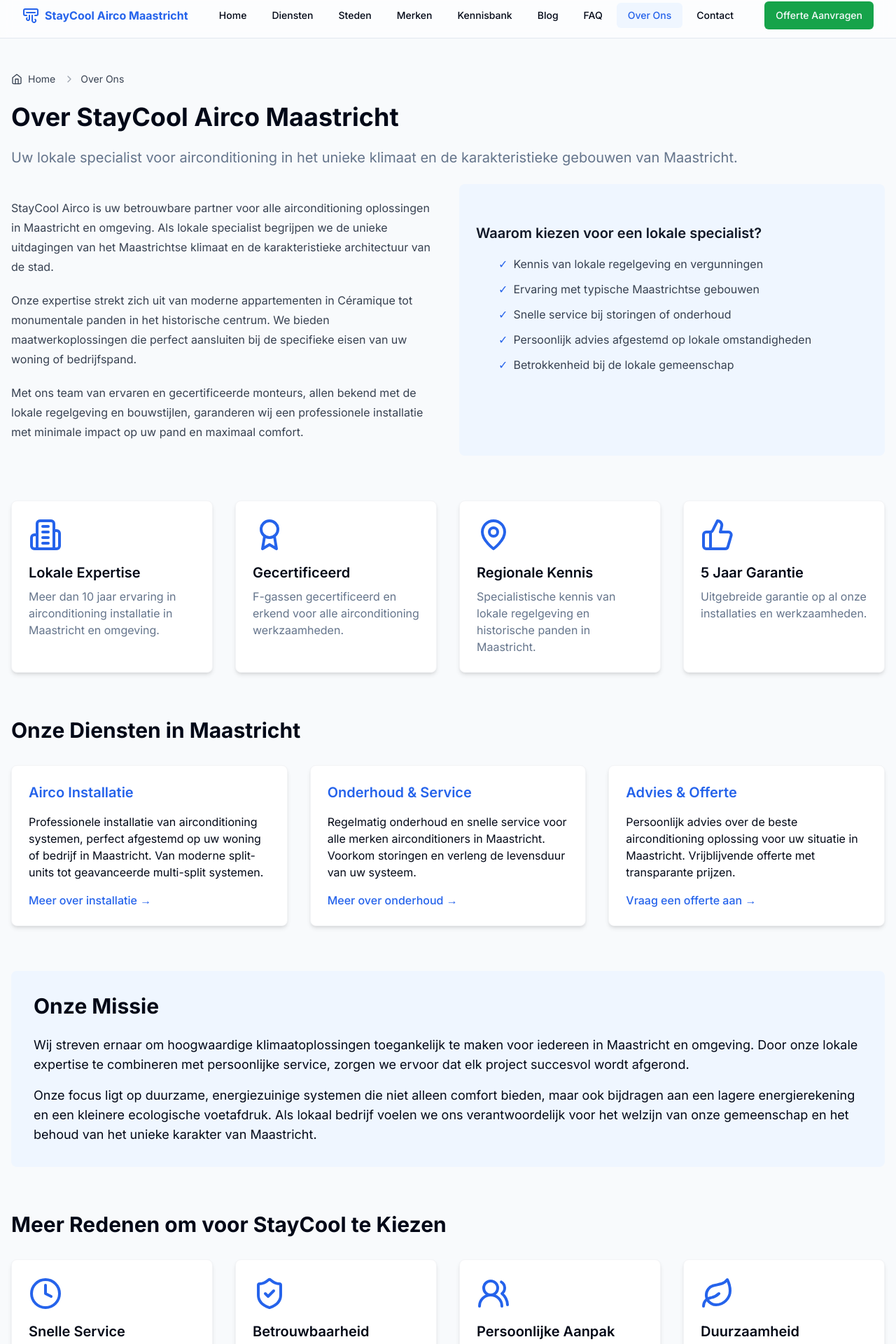
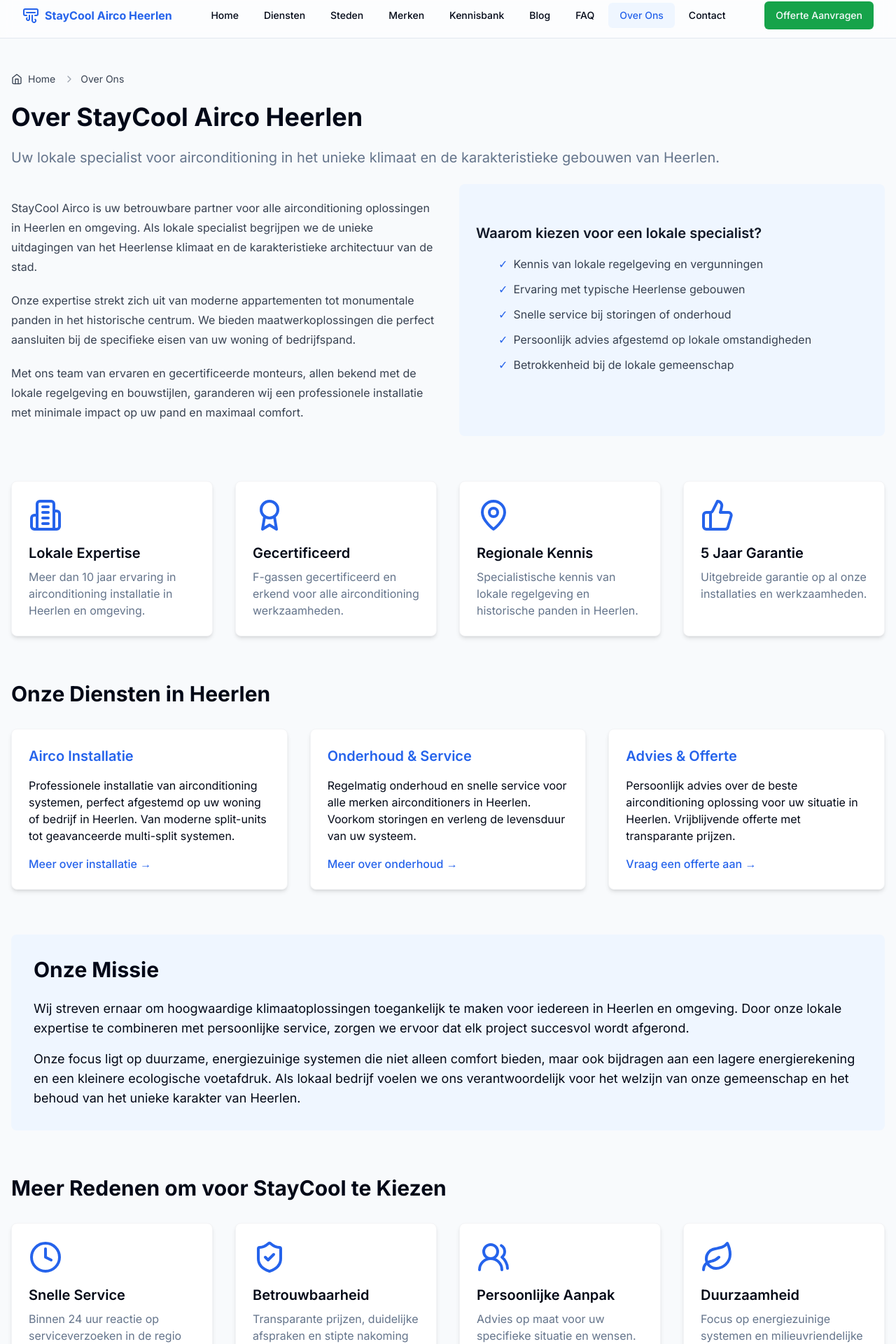
Before and after one commit to MarvinNL046/aircoinstallatieheerlen.nl, a Next.js app: page /over-ons in a window 1280 px wide. Shown: the part 10-1930 px from the top of the page at 70% size. Built offline with nearby package versions, Linux system fonts and the light colour scheme.

Commit message:
Update all references from Maastricht to Heerlen in content pages

```diff
--- a/app/contact/page.tsx
+++ b/app/contact/page.tsx
@@ -4,8 +4,8 @@ import ContactForm from '@/components/forms/ContactForm';
 import { Phone, Mail, MapPin } from 'lucide-react';
 
 export const metadata: Metadata = {
-  title: 'Contact | Airco Offerte Limburg',
-  description: 'Neem contact op met Airco Offerte Limburg voor een vrijblijvende offerte of advies over airconditioning installatie en onderhoud.',
+  title: 'Contact | Airco Installatie Heerlen',
+  description: 'Neem contact op met Airco Installatie Heerlen voor een vrijblijvende offerte of advies over airconditioning installatie en onderhoud.',
 };
 
 const contactInfo = [
@@ -24,7 +24,7 @@ const contactInfo = [
   {
     icon: MapPin,
     title: 'Locatie',
-    content: 'Heel Limburg',
+    content: 'Heerlen en omgeving',
     href: '#',
   },
 ];
@@ -71,8 +71,8 @@ export default function ContactPage() {
             <div className="mt-8">
               <h2 className="text-2xl font-semibold mb-4">Werkgebied</h2>
               <p className="text-gray-600">
-                Wij zijn actief in heel Limburg en omstreken. Van Maastricht tot Venlo,
-                en van Roermond tot Weert - wij komen graag bij u langs voor een vrijblijvend adviesgesprek.
+                Wij zijn actief in Heerlen en omstreken. Van Heerlen tot Kerkrade,
+                en van Brunssum tot Landgraaf - wij komen graag bij u langs voor een vrijblijvend adviesgesprek.
               </p>
             </div>
           </div>
--- a/app/over-ons/page.tsx
+++ b/app/over-ons/page.tsx
@@ -4,15 +4,15 @@ import { Breadcrumb } from "@/components/navigation/breadcrumb";
 import Link from "next/link";
 
 export const metadata: Metadata = {
-  title: 'Over Ons | StayCool Airco Maastricht',
-  description: 'Maak kennis met StayCool Airco - uw lokale specialist voor airconditioning installatie, onderhoud en reparatie in Maastricht en omgeving. Ontdek onze expertise en persoonlijke aanpak.',
+  title: 'Over Ons | StayCool Airco Heerlen',
+  description: 'Maak kennis met StayCool Airco - uw lokale specialist voor airconditioning installatie, onderhoud en reparatie in Heerlen en omgeving. Ontdek onze expertise en persoonlijke aanpak.',
 };
 
 const features = [
   {
     icon: Building2,
     title: 'Lokale Expertise',
-    description: 'Meer dan 10 jaar ervaring in airconditioning installatie in Maastricht en omgeving.'
+    description: 'Meer dan 10 jaar ervaring in airconditioning installatie in Heerlen en omgeving.'
   },
   {
     icon: Award,
@@ -22,7 +22,7 @@ const features = [
   {
     icon: MapPin,
     title: 'Regionale Kennis',
-    description: 'Specialistische kennis van lokale regelgeving en historische panden in Maastricht.'
+    description: 'Specialistische kennis van lokale regelgeving en historische panden in Heerlen.'
   },
   {
     icon: ThumbsUp,
@@ -35,7 +35,7 @@ const additionalFeatures = [
   {
     icon: Clock,
     title: 'Snelle Service',
-    description: 'Binnen 24 uur reactie op serviceverzoeken in de regio Maastricht.'
+    description: 'Binnen 24 uur reactie op serviceverzoeken in de regio Heerlen.'
   },
   {
     icon: ShieldCheck,
@@ -57,17 +57,17 @@ const additionalFeatures = [
 const testimonials = [
   {
     name: "Familie Janssen",
-    location: "Wyck, Maastricht",
+    location: "Wijk, Heerlen",
     quote: "StayCool heeft onze monumentale woning voorzien van een perfect geïntegreerd aircosysteem. De monteurs kenden de uitdagingen van historische panden en kwamen met creatieve oplossingen."
   },
   {
     name: "Restaurant Maasvallei",
-    location: "Centrum, Maastricht",
+    location: "Centrum, Heerlen",
     quote: "Onze gasten genieten nu van een perfect klimaat, ongeacht het seizoen. De installatie werd buiten openingstijden uitgevoerd, zonder enige verstoring van onze bedrijfsvoering."
   },
   {
     name: "Kantoorpand Céramique",
-    location: "Céramique, Maastricht",
+    location: "Centrum, Heerlen",
     quote: "De multi-split oplossing die StayCool installeerde, bespaart ons maandelijks aanzienlijk op energiekosten. Professioneel advies en vakkundige installatie."
   }
 ];
@@ -82,20 +82,20 @@ export default function AboutPage() {
       <Breadcrumb items={breadcrumbItems} />
 
       <section className="mb-16">
-        <h1 className="text-4xl font-bold mb-6">Over StayCool Airco Maastricht</h1>
+        <h1 className="text-4xl font-bold mb-6">Over StayCool Airco Heerlen</h1>
         <div className="prose max-w-none">
           <p className="text-xl mb-6 text-muted-foreground">
-            Uw lokale specialist voor airconditioning in het unieke klimaat en de karakteristieke gebouwen van Maastricht.
+            Uw lokale specialist voor airconditioning in het unieke klimaat en de karakteristieke gebouwen van Heerlen.
           </p>
           <div className="grid grid-cols-1 md:grid-cols-2 gap-8 mb-8">
             <div>
               <p className="mb-4">
-                StayCool Airco is uw betrouwbare partner voor alle airconditioning oplossingen in Maastricht en omgeving.
-                Als lokale specialist begrijpen we de unieke uitdagingen van het Maastrichtse klimaat en de karakteristieke
+                StayCool Airco is uw betrouwbare partner voor alle airconditioning oplossingen in Heerlen en omgeving.
+                Als lokale specialist begrijpen we de unieke uitdagingen van het Heerlense klimaat en de karakteristieke
                 architectuur van de stad.
               </p>
               <p className="mb-4">
-                Onze expertise strekt zich uit van moderne appartementen in Céramique tot monumentale panden in het historische
+                Onze expertise strekt zich uit van moderne appartementen tot monumentale panden in het historische
                 centrum. We bieden maatwerkoplossingen die perfect aansluiten bij de specifieke eisen van uw woning of bedrijfspand.
               </p>
               <p>
@@ -112,7 +112,7 @@ export default function AboutPage() {
                 </li>
                 <li className="flex items-start">
                   <span className="text-blue-600 mr-2">✓</span>
-                  <span>Ervaring met typische Maastrichtse gebouwen</span>
+                  <span>Ervaring met typische Heerlense gebouwen</span>
                 </li>
                 <li className="flex items-start">
                   <span className="text-blue-600 mr-2">✓</span>
@@ -146,12 +146,12 @@ export default function AboutPage() {
       </section>
 
       <section className="mb-16">
-        <h2 className="text-3xl font-bold mb-8">Onze Diensten in Maastricht</h2>
+        <h2 className="text-3xl font-bold mb-8">Onze Diensten in Heerlen</h2>
         <div className="grid grid-cols-1 md:grid-cols-3 gap-8">
           <div className="bg-white p-6 rounded-lg shadow-md border border-gray-100">
             <h3 className="text-xl font-semibold mb-4 text-blue-600">Airco Installatie</h3>
             <p className="mb-4">
-              Professionele installatie van airconditioning systemen, perfect afgestemd op uw woning of bedrijf in Maastricht.
+              Professionele installatie van airconditioning systemen, perfect afgestemd op uw woning of bedrijf in Heerlen.
               Van moderne split-units tot geavanceerde multi-split systemen.
             </p>
             <Link href="/diensten" className="text-blue-600 hover:underline font-medium">
@@ -161,7 +161,7 @@ export default function AboutPage() {
           <div className="bg-white p-6 rounded-lg shadow-md border border-gray-100">
             <h3 className="text-xl font-semibold mb-4 text-blue-600">Onderhoud & Service</h3>
             <p className="mb-4">
-              Regelmatig onderhoud en snelle service voor alle merken airconditioners in Maastricht.
+              Regelmatig onderhoud en snelle service voor alle merken airconditioners in Heerlen.
               Voorkom storingen en verleng de levensduur van uw systeem.
             </p>
             <Link href="/kennisbank/onderhoud-tips" className="text-blue-600 hover:underline font-medium">
@@ -171,7 +171,7 @@ export default function AboutPage() {
           <div className="bg-white p-6 rounded-lg shadow-md border border-gray-100">
             <h3 className="text-xl font-semibold mb-4 text-blue-600">Advies & Offerte</h3>
             <p className="mb-4">
-              Persoonlijk advies over de beste airconditioning oplossing voor uw situatie in Maastricht.
+              Persoonlijk advies over de beste airconditioning oplossing voor uw situatie in Heerlen.
               Vrijblijvende offerte met transparante prijzen.
             </p>
             <Link href="/offerte" className="text-blue-600 hover:underline font-medium">
@@ -184,13 +184,13 @@ export default function AboutPage() {
       <section className="bg-blue-50 p-8 rounded-lg mb-16">
         <h2 className="text-3xl font-bold mb-6">Onze Missie</h2>
         <p className="text-lg mb-4">
-          Wij streven ernaar om hoogwaardige klimaatoplossingen toegankelijk te maken voor iedereen in Maastricht en omgeving.
+          Wij streven ernaar om hoogwaardige klimaatoplossingen toegankelijk te maken voor iedereen in Heerlen en omgeving.
           Door onze lokale expertise te combineren met persoonlijke service, zorgen we ervoor dat elk project succesvol wordt afgerond.
         </p>
         <p className="text-lg">
           Onze focus ligt op duurzame, energiezuinige systemen die niet alleen comfort bieden, maar ook bijdragen aan een lagere
           energierekening en een kleinere ecologische voetafdruk. Als lokaal bedrijf voelen we ons verantwoordelijk voor het
-          welzijn van onze gemeenschap en het behoud van het unieke karakter van Maastricht.
+          welzijn van onze gemeenschap en het behoud van het unieke karakter van Heerlen.
         </p>
       </section>
 
@@ -233,7 +233,7 @@ export default function AboutPage() {
               <h2 className="text-3xl font-bold mb-4">Klaar om te Beginnen?</h2>
               <p className="mb-6">
                 Neem vandaag nog contact met ons op voor een vrijblijvend adviesgesprek of offerte.
-                Onze Maastrichtse experts staan voor u klaar.
+                Onze Heerlense experts staan voor u klaar.
               </p>
               <div className="flex flex-wrap gap-4">
                 <Link
@@ -256,7 +256,7 @@ export default function AboutPage() {
                   width="100%"
                   height="100%"
                   src="https://www.youtube.com/embed/9m-jkGgfLog"
-                  title="StayCool Airco Maastricht Bedrijfsvideo"
+                  title="StayCool Airco Heerlen Bedrijfsvideo"
                   frameBorder="0"
                   allow="accelerometer; autoplay; clipboard-write; encrypted-media; gyroscope; picture-in-picture"
                   allowFullScreen
--- a/app/page.tsx
+++ b/app/page.tsx
@@ -9,10 +9,10 @@ import { generateOrganizationSchema } from "@/lib/schema"
 import Script from "next/script"
 
 export const metadata: Metadata = {
-  title: 'StayCool Airco Maastricht | #1 in Airconditioning ✓',
-  description: 'Dé airco specialist van Maastricht! Professionele airco installatie voor woning en bedrijf door StayCool Airco. ✓ Gratis offerte ✓ Erkend installateur ✓ Alle topmerken ✓ 5 jaar garantie. Bel: 046 202 1430',
+  title: 'StayCool Airco Heerlen | #1 in Airconditioning ✓',
+  description: 'Dé airco specialist van Heerlen! Professionele airco installatie voor woning en bedrijf door StayCool Airco. ✓ Gratis offerte ✓ Erkend installateur ✓ Alle topmerken ✓ 5 jaar garantie. Bel: 046 202 1430',
   alternates: {
-    canonical: 'https://aircoinstallatie-maastricht.nl'
+    canonical: 'https://aircoinstallatieheerlen.nl'
   }
 }
 
@@ -46,7 +46,7 @@ export default function HomePage() {
             </div>
             <div className="text-center mt-8">
               <p className="text-lg text-muted-foreground">
-                Ontdek hoe StayCool Airco uw ideale partner is voor airconditioning in Maastricht en omgeving.
+                Ontdek hoe StayCool Airco uw ideale partner is voor airconditioning in Heerlen en omgeving.
               </p>
               <p className="mt-4">
                 <a
--- a/components/layout/footer.tsx
+++ b/components/layout/footer.tsx
@@ -20,10 +20,10 @@ export function Footer() {
           <div>
             <div className="flex items-center space-x-2">
               <AirVent className="h-6 w-6" />
-              <span className="font-bold">StayCool Airco Maastricht</span>
+              <span className="font-bold">StayCool Airco Heerlen</span>
             </div>
             <p className="mt-4 text-sm text-blue-200">
-              Professionele airconditioning installatie in Maastricht en omgeving. Erkend en gecertificeerd.
+              Professionele airconditioning installatie in Heerlen en omgeving. Erkend en gecertificeerd.
             </p>
             <p className="mt-2 text-sm text-blue-200">
               <a href="https://staycoolairco.nl" className="underline hover:text-white" target="_blank" rel="noopener noreferrer">
@@ -49,7 +49,7 @@ export function Footer() {
               </li>
               <li className="flex items-center space-x-2">
                 <MapPin className="h-4 w-4" />
-                <span>Maastricht en omgeving</span>
+                <span>Heerlen en omgeving</span>
               </li>
             </ul>
           </div>
--- a/components/layout/header.tsx
+++ b/components/layout/header.tsx
@@ -34,10 +34,10 @@ export function Header() {
         <Link
           href="/"
           className="flex items-center space-x-2 text-blue-600"
-          aria-label="StayCool Airco Maastricht - Home"
+          aria-label="StayCool Airco Heerlen - Home"
         >
           <AirVent className="h-6 w-6" aria-hidden="true" />
-          <span className="font-bold">StayCool Airco Maastricht</span>
+          <span className="font-bold">StayCool Airco Heerlen</span>
         </Link>
 
         {/* Desktop Navigation */}
--- a/components/sections/hero-section.tsx
+++ b/components/sections/hero-section.tsx
@@ -21,13 +21,13 @@ export function HeroSection() {
               className="text-4xl font-bold tracking-tight sm:text-6xl"
               tabIndex={-1}
             >
-              StayCool Airco Maastricht
+              StayCool Airco Heerlen
             </h1>
             <p className="mt-2 text-3xl font-semibold text-blue-100">
               Professionele Airco Installatie
             </p>
             <p className="mt-6 text-xl text-blue-100">
-              Geniet van optimaal klimaatcomfort het hele jaar door in Maastricht en omgeving.
+              Geniet van optimaal klimaatcomfort het hele jaar door in Heerlen en omgeving.
               Vakkundige installatie door gecertificeerde monteurs met 5 jaar garantie.
             </p>
             <div className="mt-6">
```
